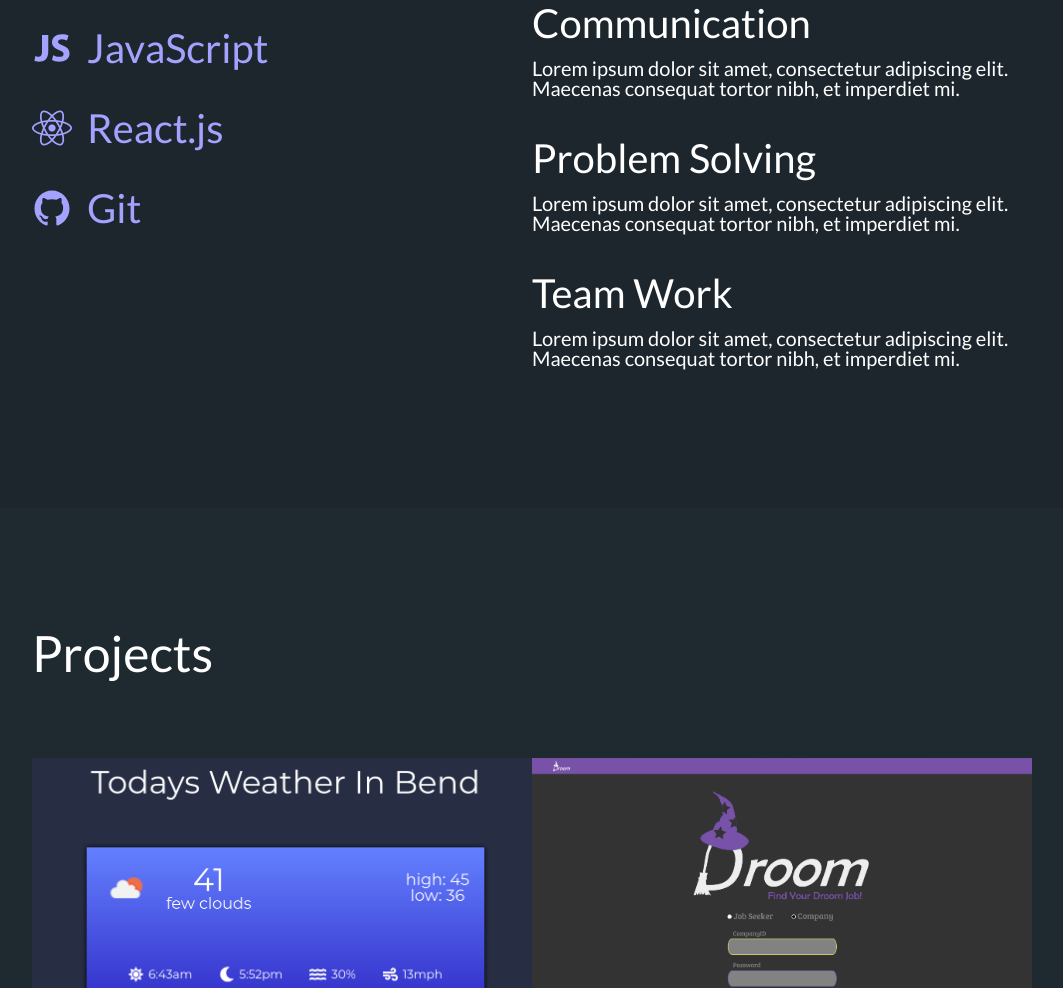
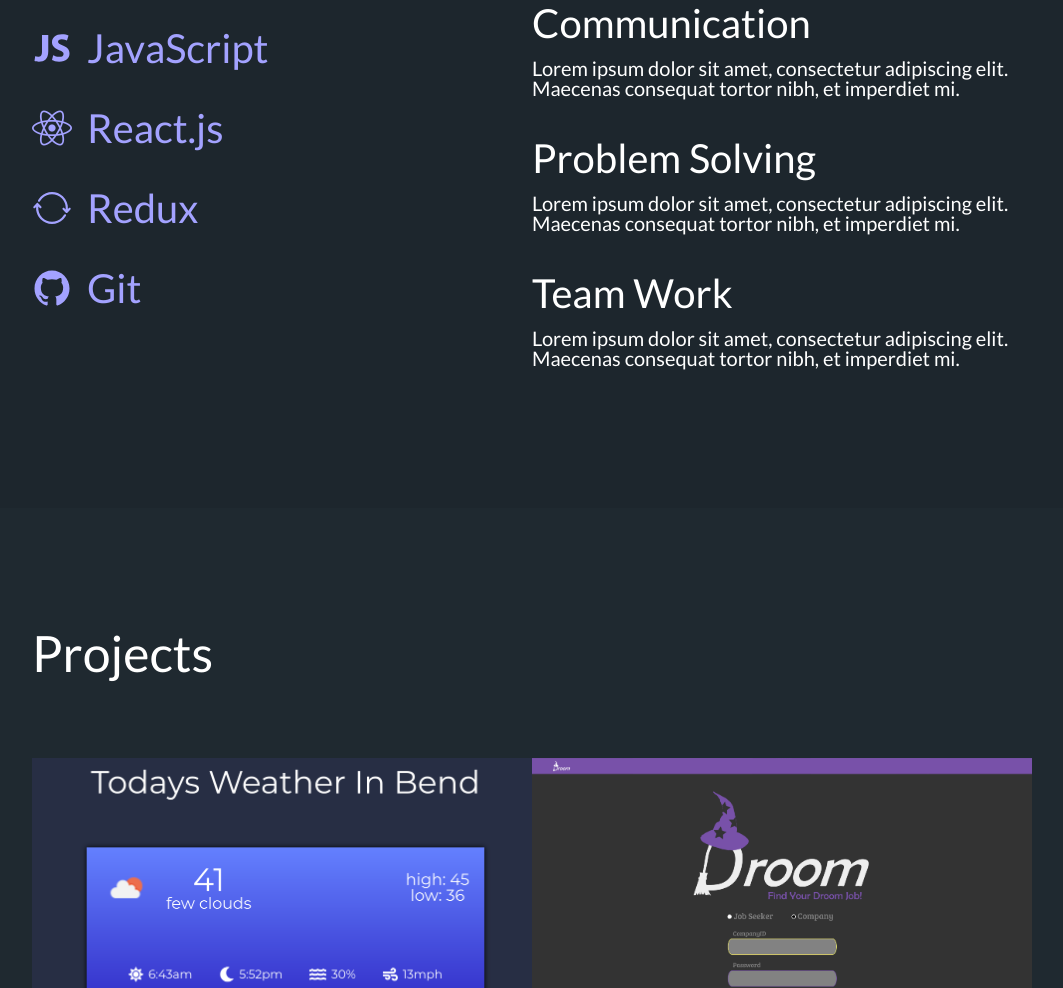
Before and after one commit to williamschwindt/portfolio, a plain HTML site: page index.html in a window 1280 px wide. Shown: the part 1182-2170 px from the top of the page, without its empty margins (108-1171 px from the left). Drawn offline with nearby package versions, Linux system fonts and the light colour scheme.

Commit message:
added skill

```diff
--- a/index.html
+++ b/index.html
@@ -41,6 +41,10 @@
                         <div class="tech-skill">
                             <i class="fab fa-react skill-icon"></i>
                             <h3>React.js</h3>
+                        </div>
+                        <div class="tech-skill">
+                            <ion-icon class='skill-icon' name="ios-sync"></ion-icon>
+                            <h3>Redux</h3>
                         </div>
                         <div class="tech-skill">
                             <ion-icon class='skill-icon' name="logo-github"></ion-icon>
```
